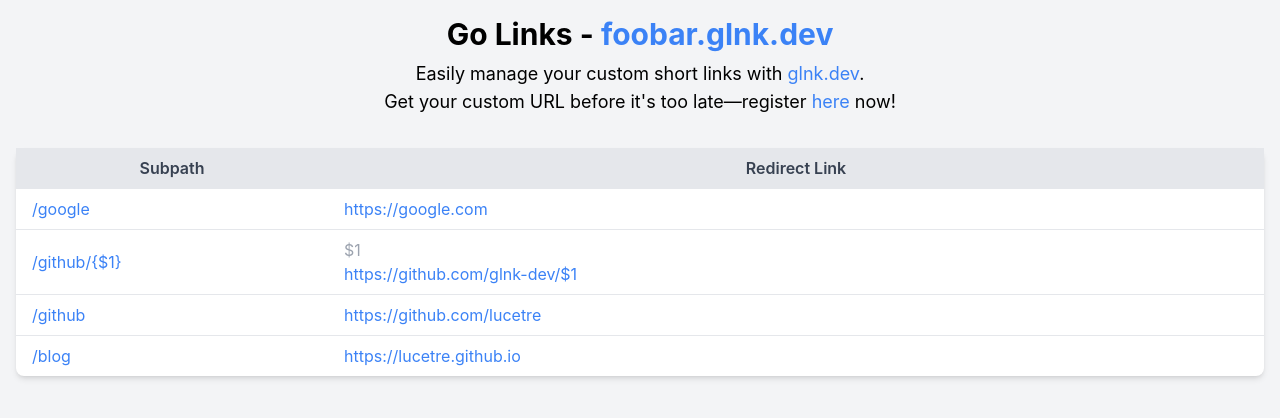
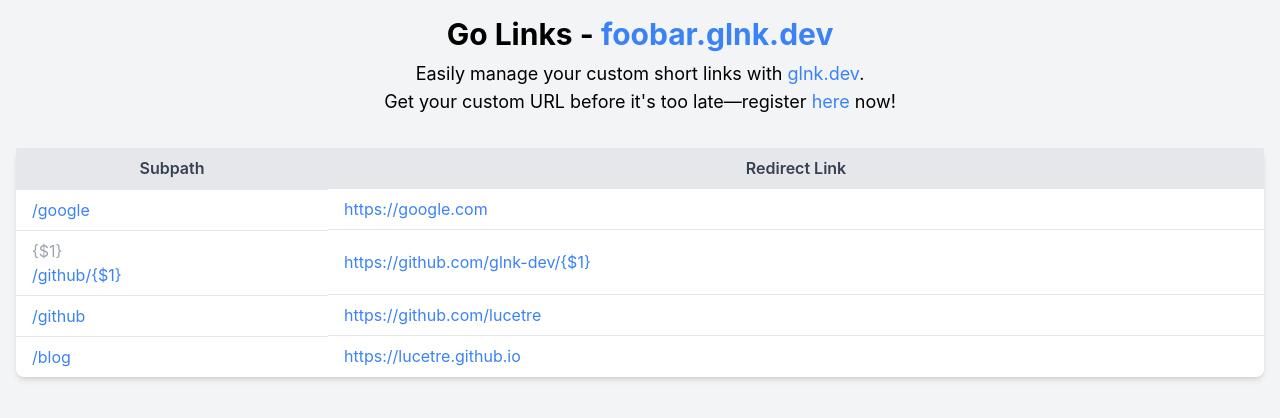
Before and after one commit to glnk-dev/webapp, a React (Create React App) app: page / in a window 1280 px wide. Shown: the top 418 px of the page. Built offline with nearby package versions, Linux system fonts and the light colour scheme.

Commit message:
Move input field to subpath column (#7)

```diff
--- a/src/components/URLGenerator.tsx
+++ b/src/components/URLGenerator.tsx
@@ -2,61 +2,67 @@
 
 const extractVariables = (template: string) => {
   const pattern = /\{([^}]+)\}/g;
-  const extractedVars = [];
+  const extractedVars: string[] = [];
   let match;
   while ((match = pattern.exec(template)) !== null) {
-    extractedVars.push(match[1]);
+    extractedVars.push(`{${match[1]}}`);
   }
   return extractedVars;
 };
 
 const generateUrl = (template: string, varMap: Record<string, string>) => {
-  let result = template;
-  Object.entries(varMap).forEach(([key, value]) => {
-    result = result.replace(`{${key}}`, value.length !== 0 ? value : key);
-  });
-  return result;
+  return Object.entries(varMap).reduce(
+    (result, [key, value]) => result.replace(key, value || key),
+    template
+  );
 };
 
-const URLGenerator = (props: { template: string }) => {
-  const { template } = props;
+const URLGenerator = ({
+  subpath,
+  template,
+}: {
+  subpath: string;
+  template: string;
+}) => {
   const variables = extractVariables(template);
 
-  const [varMap, setVarMap] = useState(() => {
-    const ret: Record<string, string> = {};
-    variables.forEach((v) => {
-      ret[v] = "";
-    });
-    return ret;
-  });
+  const [varMap, setVarMap] = useState<Record<string, string>>(() =>
+    Object.fromEntries(variables.map((v) => [v, ""]))
+  );
 
   const generatedUrl = generateUrl(template, varMap);
+  const generatedSubpath = generateUrl(subpath, varMap);
+  const publicUrl = process.env.PUBLIC_URL || "";
+
+  const handleInputChange =
+    (key: string) => (ev: React.ChangeEvent<HTMLInputElement>) => {
+      setVarMap((prev) => ({ ...prev, [key]: ev.target.value }));
+    };
 
   return (
-    <div>
-      {variables.map((v) => {
-        return (
-          <div>
+    <tr key={subpath}>
+      <td className="border-t py-2 px-4 flex flex-col">
+        {variables.map((v) => (
           <input
             key={v}
             value={varMap[v]}
             placeholder={v}
-              onChange={(ev) => {
-                setVarMap((prev) => {
-                  return {
-                    ...prev,
-                    [v]: ev.target.value,
-                  };
-                });
-              }}
+            onChange={handleInputChange(v)}
           />
-          </div>
-        );
-      })}
+        ))}
+        <a
+          href={`${publicUrl}${generatedSubpath}`}
+          className="text-blue-500 hover:underline"
+        >
+          {generatedSubpath}
+        </a>
+      </td>
+      <td className="border-t py-2 px-4">
         <a href={generatedUrl} className="text-blue-500 hover:underline">
           {generatedUrl}
         </a>
-    </div>
+      </td>
+    </tr>
   );
 };
 
--- a/src/pages/TablePage.tsx
+++ b/src/pages/TablePage.tsx
@@ -2,9 +2,7 @@
 
 const TablePage = (props: { redirectMap: Record<string, string> }) => {
   const { redirectMap } = props;
-
   const glnkUsername = process.env.REACT_APP_GLNK_USERNAME || "defaultUsername";
-  const publicUrl = process.env.PUBLIC_URL || "";
 
   const links = Object.entries(redirectMap).map(([key, value]) => {
     return {
@@ -54,19 +52,11 @@
         </thead>
         <tbody className="text-left">
           {links.map(({ subpath, redirectLink }) => (
-            <tr key={subpath}>
-              <td className="border-t py-2 px-4">
-                <a
-                  href={`${publicUrl}${subpath}`}
-                  className="text-blue-500 hover:underline"
-                >
-                  {subpath}
-                </a>
-              </td>
-              <td className="border-t py-2 px-4">
-                <URLGenerator template={redirectLink} />
-              </td>
-            </tr>
+            <URLGenerator
+              key={subpath}
+              subpath={subpath}
+              template={redirectLink}
+            />
           ))}
         </tbody>
       </table>
```
Lines whose indentation alone changed are shown as unchanged.
